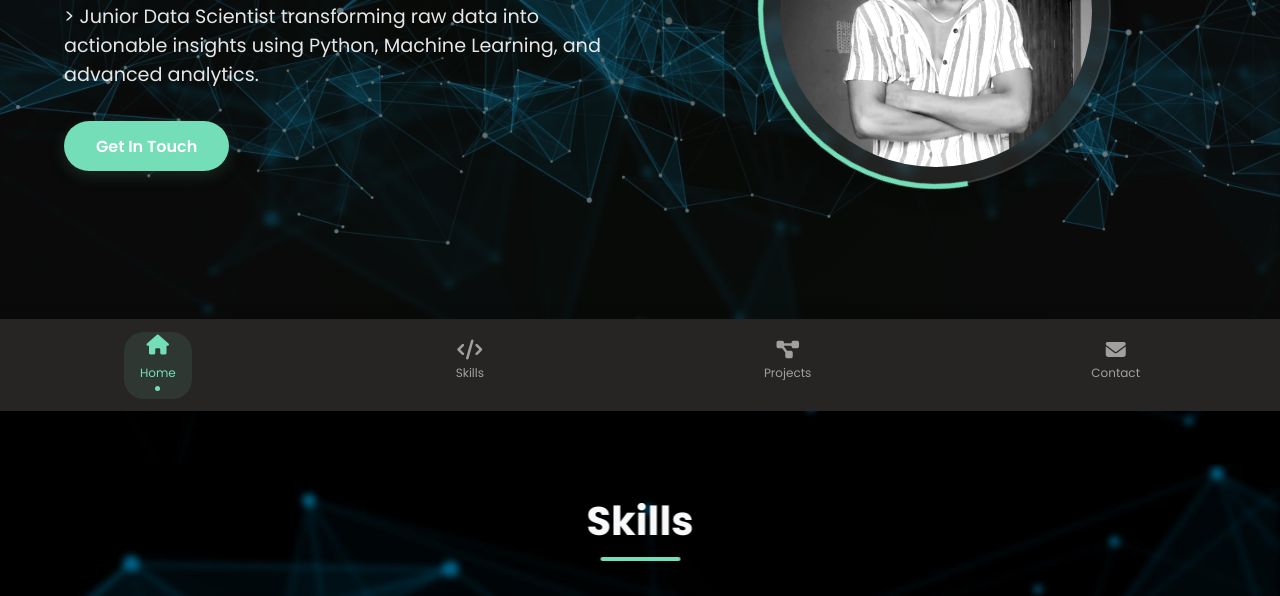
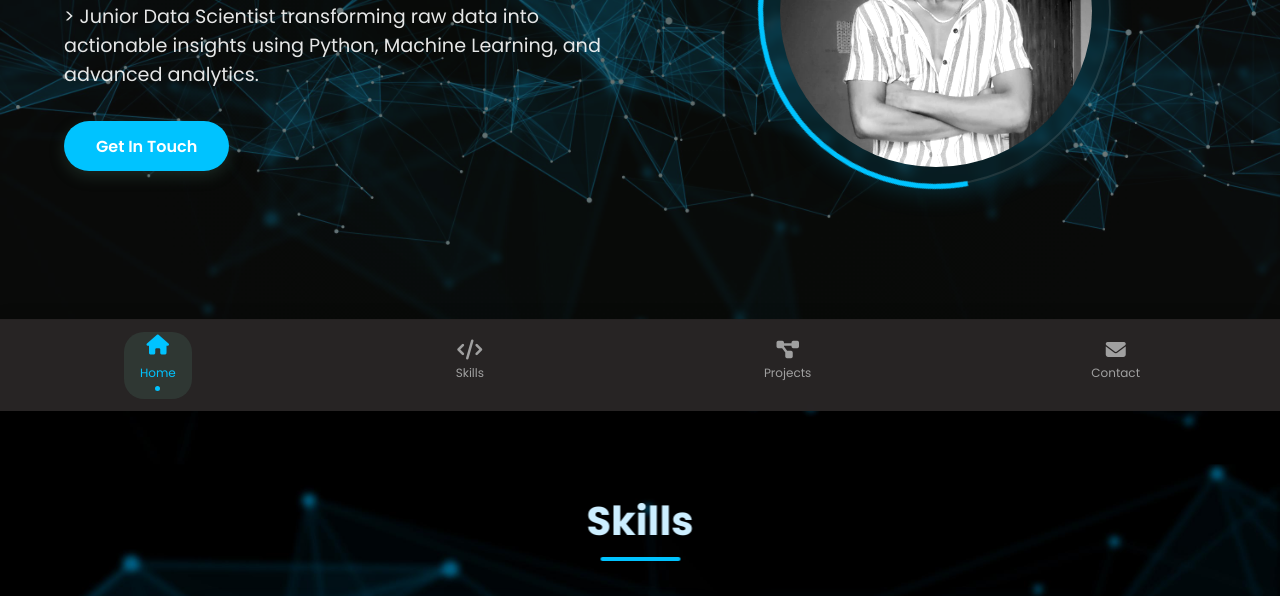
Before and after one commit to Sundar1207/Profile, a plain HTML site: page index.html in a window 1280 px wide. Shown: the part 389-985 px from the top of the page. Drawn offline with nearby package versions, Linux system fonts and the light colour scheme.

Commit message:
Update style.css

```diff
--- a/style.css
+++ b/style.css
@@ -1,18 +1,18 @@
 
     /* ========== BASE STYLES & VARIABLES ========== */
-    :root {
-      --primary: #73deb7;
-      --primary-dark: #3c9c8e;
-      --secondary: #ff6b6b;
-      --dark: #121212;
-      --light: #f8f9fa;
-      --gray: #1774c6;
-      --glass: rgba(255, 255, 255, 0.1);
-      --glass-dark: rgba(0, 0, 0, 0.5);
-      --transition: all 0.5s cubic-bezier(0.68, -0.55, 0.265, 1.55);
-      --shadow: 0 10px 30px -15px rgba(0, 0, 0, 0.3);
-      --nav-height: 70px;
-    }
+:root {
+  --primary: #00c3ff;        /* Bright neon blue */
+  --primary-dark: #005377;   /* Darker cyan/blue */
+  --secondary: #0099cc;      /* Soft cyan for accents */
+  --dark: #000000;           /* Pure black background */
+  --light: #cceeff;          /* Light cyan/white for contrast */
+  --gray: #1a1a1a;           /* Dark gray for depth */
+  --glass: rgba(0, 195, 255, 0.1);     /* Blue-tinted glass */
+  --glass-dark: rgba(0, 0, 0, 0.7);    /* Darker overlay */
+  --transition: all 0.5s cubic-bezier(0.68, -0.55, 0.265, 1.55);
+  --shadow: 0 10px 30px -10px rgba(0, 195, 255, 0.3);
+  --nav-height: 70px;
+}
 
     * {
       margin: 0;
```
